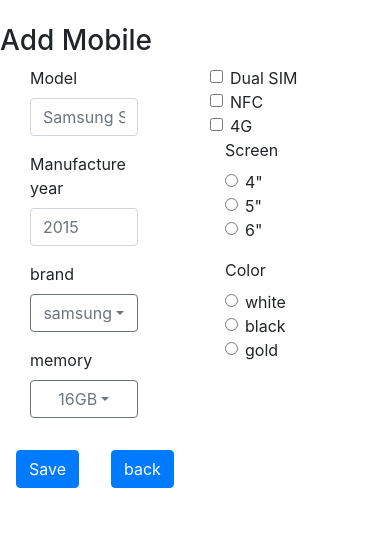
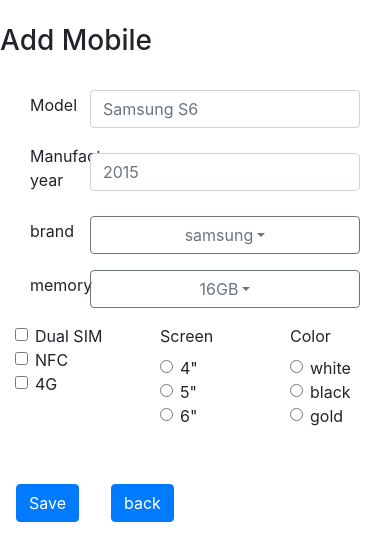
Before and after one commit to Abdelhamied200/mobileShop, a React (Create React App) app: page /add in a window 390 px wide. Shown: the top 560 px of the page. Built offline with nearby package versions, Linux system fonts and the light colour scheme.

Commit message:
responsive add page

```diff
--- a/src/pages/add/index.jsx
+++ b/src/pages/add/index.jsx
@@ -7,11 +7,11 @@
     <div className="page">
       <div className="add">
         <div className="container my-4">
-          <div className="row logo">
+          <div className="row my-4 logo">
             <h3>Add Mobile</h3>
           </div>
-          <div className="row">
-            <div className="col">
+          <div className="row my-4">
+            <div className="col-lg-8 col-md-12">
               <Field label="Model" placeholder="Samsung S6" />
               <Field label="Manufacture year" placeholder="2015" />
               <Field
@@ -25,7 +25,7 @@
                 list={["16GB", "32GB", "64GB", "128GB"]}
               />
             </div>
-            <div className="col">
+            <div className="col-lg-4 col-md-12">
               <div className="row">
                 <div className="col">
                   <Field type="checkbox" label="Dual SIM"></Field>
@@ -49,7 +49,7 @@
               </div>
             </div>
           </div>
-          <div className="row">
+          <div className="row my-4">
             <Button>Save</Button>
             <Button type="link" to="/">
               back
```
